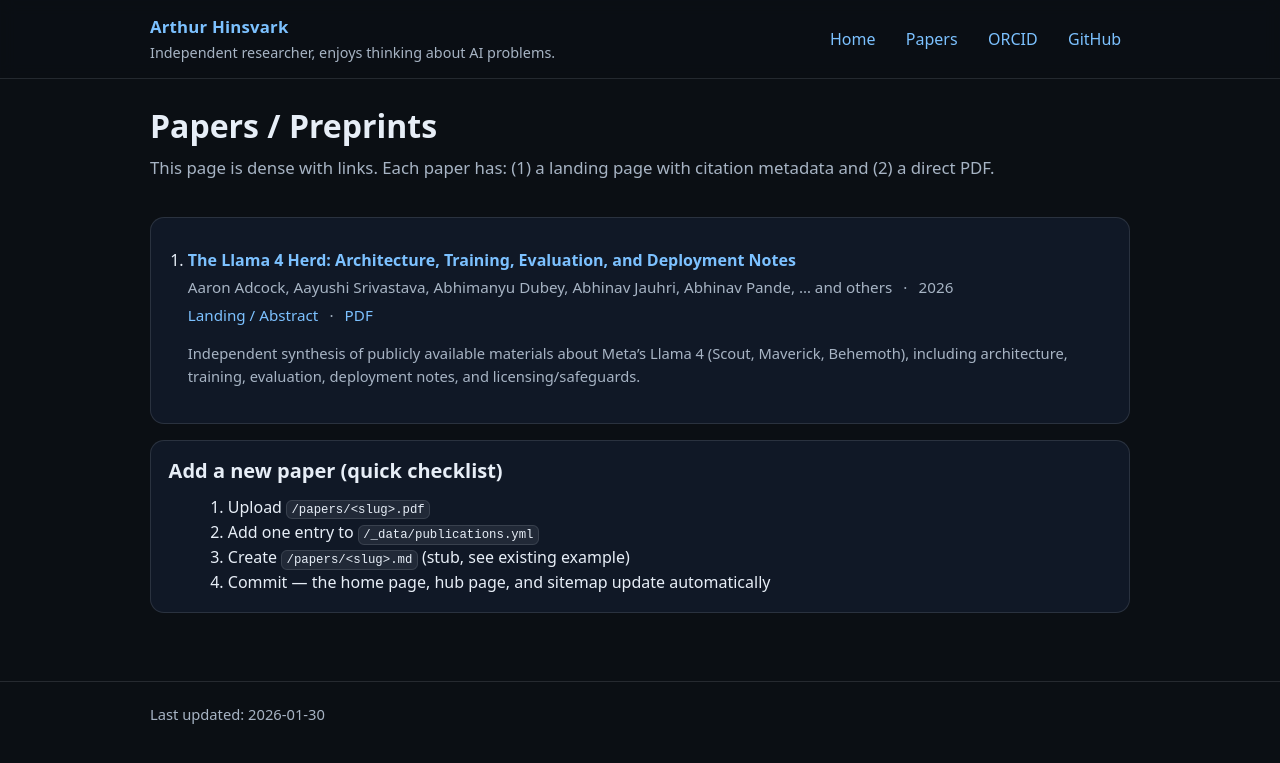
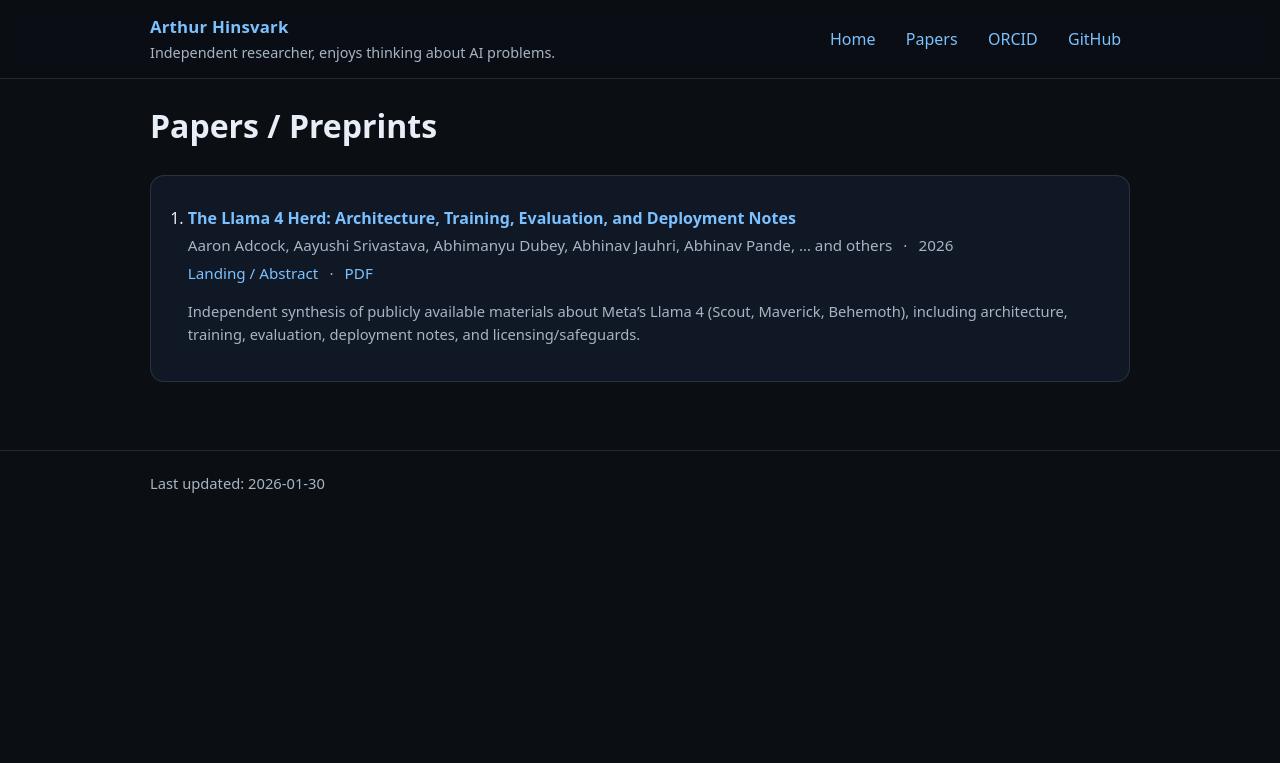
Before and after one commit to ahinsvark/ahinsvark.github.io, a Jekyll site: the page built from papers/index.html, in a window 1280 px wide. Shown: the top 763 px of the page. Built offline with Jekyll 4.4.1, drawn with Linux system fonts in a browser that asks for light colours.

Commit message:
Comment out lead paragraph and checklist section
Commented out the lead paragraph and checklist section in the papers index.

```diff
--- a/papers/index.html
+++ b/papers/index.html
@@ -6,10 +6,10 @@
 <main class="container">
   <section class="hero hero--compact">
     <h1>Papers / Preprints</h1>
-    <p class="lead">
+    <!-- <p class="lead">
       This page is dense with links. Each paper has:
       (1) a landing page with citation metadata and (2) a direct PDF.
-    </p>
+    </p> -->
   </section>
 
   <section class="card">
@@ -20,7 +20,7 @@
     </ol>
   </section>
 
-  <section class="card">
+  <!-- <section class="card">
     <h2>Add a new paper (quick checklist)</h2>
     <ol class="simple-list">
       <li>Upload <code>/papers/&lt;slug&gt;.pdf</code></li>
@@ -28,5 +28,5 @@
       <li>Create <code>/papers/&lt;slug&gt;.md</code> (stub, see existing example)</li>
       <li>Commit — the home page, hub page, and sitemap update automatically</li>
     </ol>
-  </section>
+  </section> -->
 </main>
```
